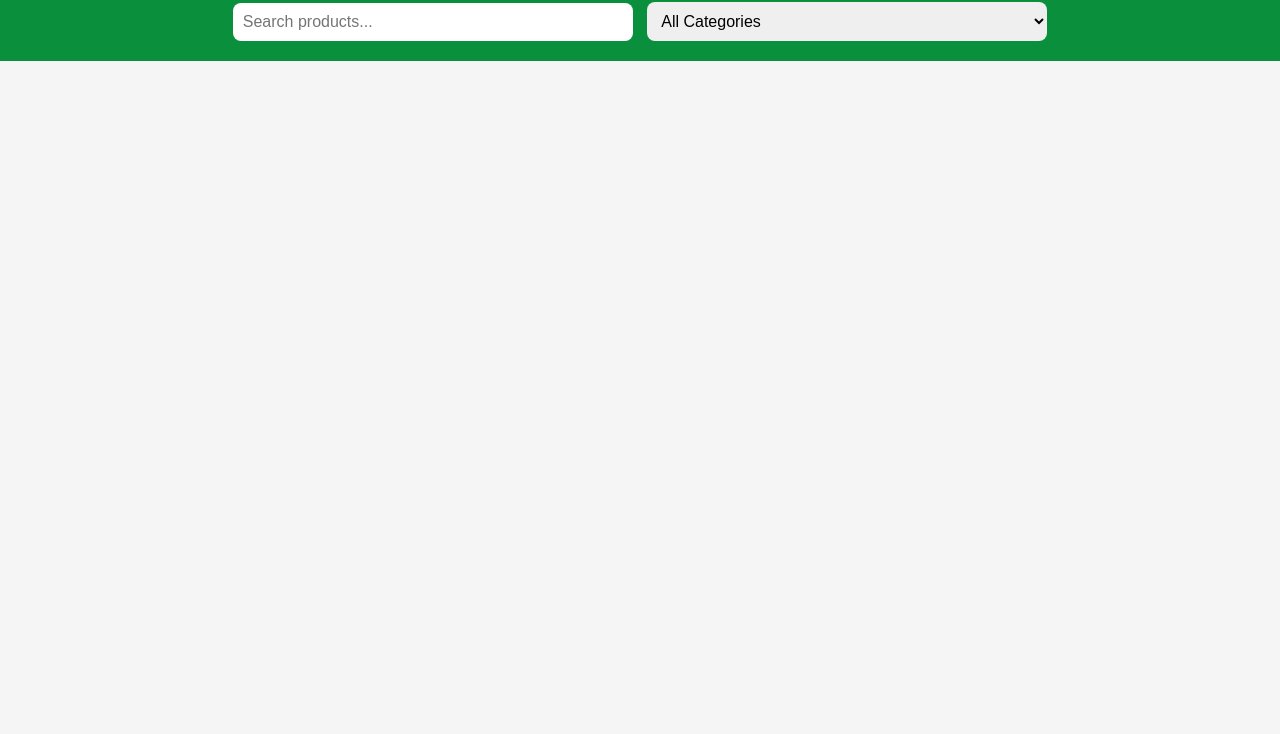
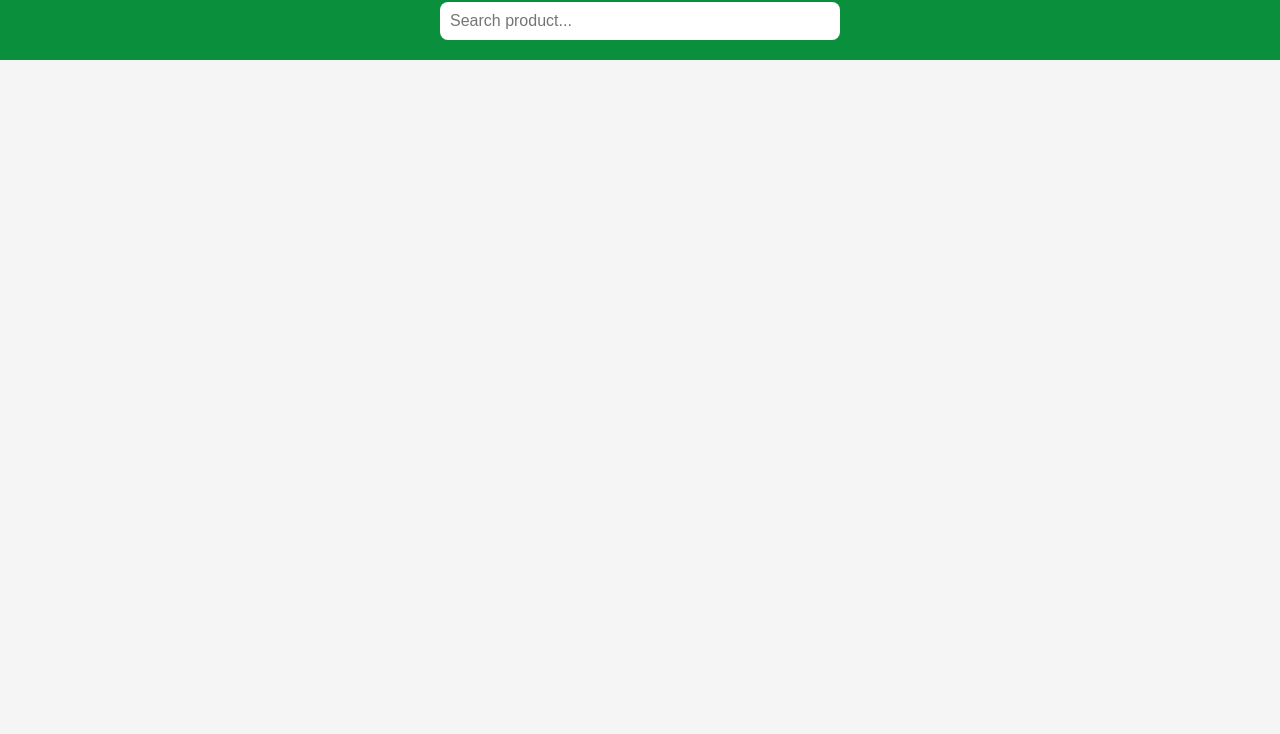
Before and after one commit to tashifkhan9284-ai/naim-kirana-store, a plain HTML site: page index.html in a window 1280 px wide. Shown: the part 66-800 px from the top of the page. Drawn offline with Linux system fonts and the light colour scheme.

Commit message:
Update index.html

```diff
--- a/index.html
+++ b/index.html
@@ -6,6 +6,7 @@
   <title>Naim Kirana Store</title>
   <link rel="stylesheet" href="style.css">
 </head>
+
 <body>
 
 <header>
@@ -14,21 +15,8 @@
   <input
     type="text"
     id="search"
-    placeholder="Search products..."
+    placeholder="Search product..."
   >
-
-  <select id="category">
-    <option value="All">All Categories</option>
-    <option>Toothpaste</option>
-    <option>Soap</option>
-    <option>Biscuits</option>
-    <option>Chocolate</option>
-    <option>Snacks</option>
-    <option>Spices</option>
-    <option>Hair Care</option>
-    <option>Beverages</option>
-    <option>Dairy</option>
-  </select>
 </header>
 
 <main id="product-container"></main>
```
